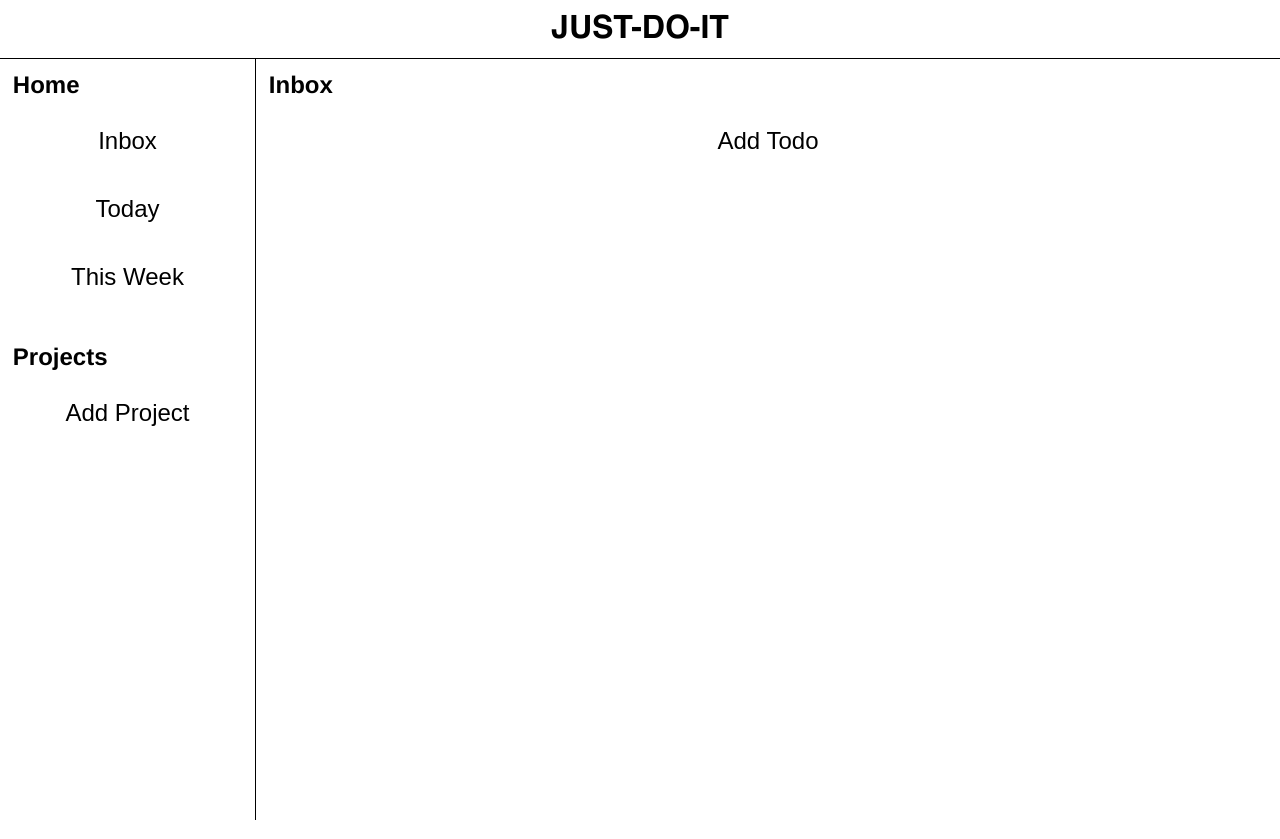
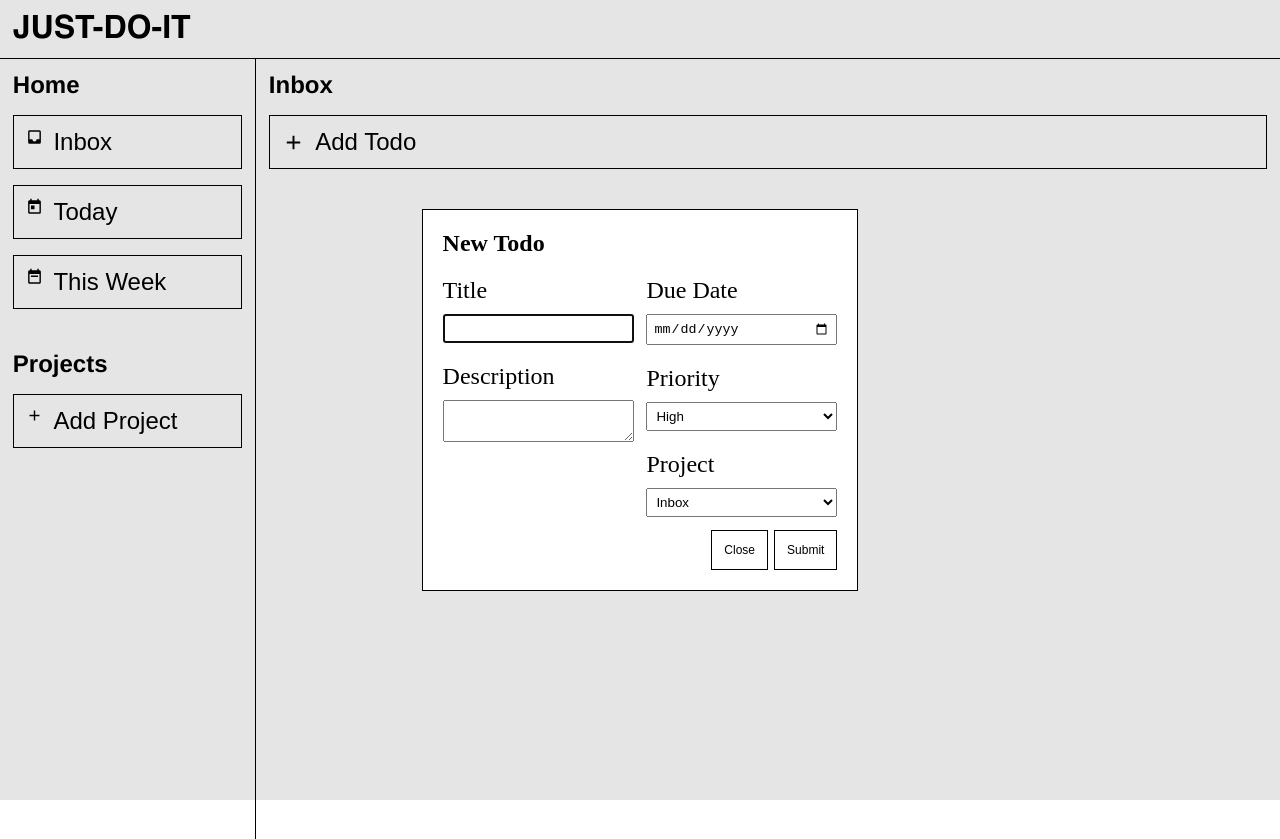
Before and after one commit to ZackHoang/todo_list, a website built with webpack: page src/index.html in a window 1280 px wide. Both pictures are taken after a click on the button "Add Todo". Built offline with nearby package versions, Linux system fonts and the light colour scheme.

Commit message:
Add logo and form configuration
buttons' logo is added via JS as per webpack's asset management tutorial, form now requires all info

```diff
--- a/src/dom.js
+++ b/src/dom.js
@@ -1 +1,82 @@
-//Populate display for todo
+import InboxIcon from './icons/inbox.svg';
+import TodayIcon from './icons/calendar-today.svg';
+import ThisWeekIcon from './icons/calendar-week.svg';
+import Plus from './icons/plus.svg';
+
+function addIcon() {
+    const inbox = document.getElementById("inbox");
+    const inboxImage = new Image();
+    inboxImage.src = InboxIcon;
+    inbox.prepend(inboxImage);
+    const today = document.getElementById("today");
+    const todayImage = new Image();
+    todayImage.src = TodayIcon;
+    today.prepend(todayImage);
+    const thisWeek = document.getElementById("this_week");
+    const thisWeekImg = new Image();
+    thisWeekImg.src = ThisWeekIcon;
+    thisWeek.prepend(thisWeekImg);
+    const addProject = document.getElementById("add_project");
+    const plus1 = new Image();
+    plus1.src = Plus;
+    addProject.prepend(plus1);
+    const addTodo = document.getElementById("todo_btn");
+    const plus2 = new Image();
+    plus2.src = Plus;
+    addTodo.prepend(plus2);
+}
+
+//Form for adding Todo
+function displayForm() {
+    const todoBtn = document.querySelector("#todo_btn");
+    const dialog = document.querySelector("dialog");
+    const closeDialog = document.querySelector("#close");
+    const title = document.querySelector("#title");
+    const description = document.querySelector("#description");
+
+    //Set minimum date to today
+    let today = new Date();
+    let date = today.getDate();
+    let month = today.getMonth() + 1;
+    let year = today.getFullYear();
+    if (date < 10) {
+        date = '0' + date;
+    }
+    if (month < 10) {
+        month = '0' + month;
+    }
+    today = year + '-' + month + '-' + date;
+    document.getElementById("date").setAttribute("min", today);
+
+    todoBtn.addEventListener("click", () => {
+        dialog.showModal();
+    })
+    closeDialog.addEventListener("click", () => {
+        dialog.close();
+        title.value = '';
+        description.value = '';
+    })
+}
+
+//Display todos
+function displayTodos() {
+    const inbox = document.getElementById("inbox");
+    const today = document.getElementById("today");
+    const thisWeek = document.getElementById("this_week");
+    const todoTitle = document.getElementById("todo_title");
+    inbox.addEventListener("click", () => {
+        todoTitle.textContent = "Inbox";
+    })
+    today.addEventListener("click", () => {
+        todoTitle.textContent = "Today";
+    })
+    thisWeek.addEventListener("click", () => {
+        todoTitle.textContent = "This Week";
+    })
+}
+
+// function submitForm() {
+
+// }
+
+export {displayForm, displayTodos, addIcon};
--- a/src/index.css
+++ b/src/index.css
@@ -15,9 +15,52 @@
 }
 
 body {
+    display: grid;
+    height: 100vh;
+}
+
+dialog[open] {
     display: flex;
     flex-direction: column;
-    height: 100vh;
+    align-self: center;
+    justify-self: center;
+    border: 0.5px solid black;
+    padding: 20px;
+    gap: 20px;
+}
+
+form {
+    display: grid;
+    grid-template-columns: 1fr 1fr;
+    grid-template-rows: 1fr;
+    gap: 1vw;
+    font-size: 24px;
+}
+
+.form_col {
+    display: flex;
+    flex-direction: column;
+    gap: 20px;
+}
+
+.form_col > div {
+    display: flex;
+    flex-direction: column;
+    gap: 10px;
+}
+
+.form_btn_container {
+    border-top: 1vh;
+    grid-column-start: 2;
+    justify-self: flex-end;
+}
+
+#title, #description, #date, #priority, #project {
+    padding: 5px;
+}
+
+textarea {
+    resize: vertical;
 }
 
 .content {
@@ -55,11 +98,29 @@ button {
     font-size: 24px;
     padding: 12px;
     background-color: white;
-    border: none;
+    border: 0.5px solid black;
+    text-align: left;
 }
 
 button:hover {
     background-color: #E9EAEC;
+}
+
+#inbox, #today, #this_week, #add_project {
+    display: grid;
+    grid-template-columns: 1fr 10fr;
+    gap: 10px;
+}
+
+#todo_btn {
+    display: grid;
+    grid-template-columns: 1fr 40fr;
+    align-items: center;
+    gap: 10px;
+}
+
+.form_btn {
+    font-size: 12px;
 }
 
 .sidebar_projects {
@@ -76,3 +137,18 @@ button:hover {
     align-content: start;
     gap: 2vh;
 }
+
+.todos {
+    display: flex;
+    flex-direction: column;
+    gap: 1vh;
+}
+
+.task {
+    font-family: Helvetica;
+    padding: 12px;
+    border: 0.5px solid black;
+    display: flex;
+    flex-direction: column;
+    gap: 1vh;
+}
--- a/src/index.html
+++ b/src/index.html
@@ -7,23 +7,67 @@
 </head>
 <body>
     <h1 class="title">JUST-DO-IT</h1>
+    <dialog>
+        <h2>New Todo</h2>
+        <form>
+            <div class="form_col">
+                <div>
+                    <label for="title">Title</label>
+                    <input type="text" id="title" required>
+                </div>
+                <div>
+                    <label for="description">Description</label>
+                    <textarea name="description" id="description"></textarea>
+                </div>
+            </div>
+            <div class="form_col">
+                <div>
+                    <label for="date">Due Date</label>
+                    <input type="date" id="date" required/>
+                </div>
+                <div>
+                    <label for="priority">Priority</label>
+                    <select name="priority" id="priority" required>
+                        <option value="high">High</option>
+                        <option value="medium">Medium</option>
+                        <option value="low">Low</option>
+                    </select>
+                </div>
+                <div>
+                    <label for="project">Project</label>
+                    <select name="project" id="project" required>
+                        <option value="inbox">Inbox</option>
+                    </select>
+                </div>
+            </div>
+            <div class="form_btn_container">
+                <button class="form_btn" id="close">Close</button>
+                <button class="form_btn" type="submit">Submit</button>
+            </div>
+        </form>
+    </dialog>
     <div class="content">
         <div class="sidebar">
             <div class="sidebar_btns_container">
                 <h2>Home</h2>
-                <button>Inbox</button>
-                <button>Today</button>
-                <button>This Week</button>
+                <button id="inbox">Inbox</button>
+                <button id="today">Today</button>
+                <button id="this_week">This Week</button>
             </div>
             <div class="sidebar_projects">
                 <h2>Projects</h2>
-                <button class="sidebar_btns">Add Project</button>
+                <button id="add_project">Add Project</button>
             </div>
         </div>
         <div class="todo_page">
             <h2 id="todo_title">Inbox</h2>
-            <button>Add Todo</button>
+            <button id="todo_btn">Add Todo</button>
             <div class="todos">
+                <!-- <div class="task">
+                    <h3>This is a sample task</h3>
+                    <p>This is a description</p>
+                    <p>This is due date</p>
+                </div> -->
             </div>
         </div>
     </div>
--- a/src/index.js
+++ b/src/index.js
@@ -1,5 +1,18 @@
 import { createToDo, createProject } from "./todo";
+import { displayForm, displayTodos, addIcon } from "./dom";
 import './index.css';
+
+addIcon();
+displayForm();
+displayTodos();
+
+//Creates three default projects
+let inbox = [];
+let today = [];
+let thisWeek = [];
+
+// localStorage.setItem("inbox", JSON.stringify(inbox));
+
 
 //Testing
 // let todo1 = createToDo("asd", "dummy task", "7/11/2024", "high", "done");
--- a/src/todo.js
+++ b/src/todo.js
@@ -1,5 +1,5 @@
 //Make new todo
-function createToDo(title, description, dueDate, priority, status) {
+function todo(title, description, dueDate, priority, status) {
     return {title, description, dueDate, priority, status}
 }
 
@@ -9,4 +9,5 @@ function createProject(project) {
     return project;
 }
 
-export {createToDo, createProject};
+
+export {todo, createProject};
```
Also changed, not shown: src/icons/calendar-today.svg (added), src/icons/calendar-week.svg (added), src/icons/inbox.svg (added), src/icons/plus.svg (added).
